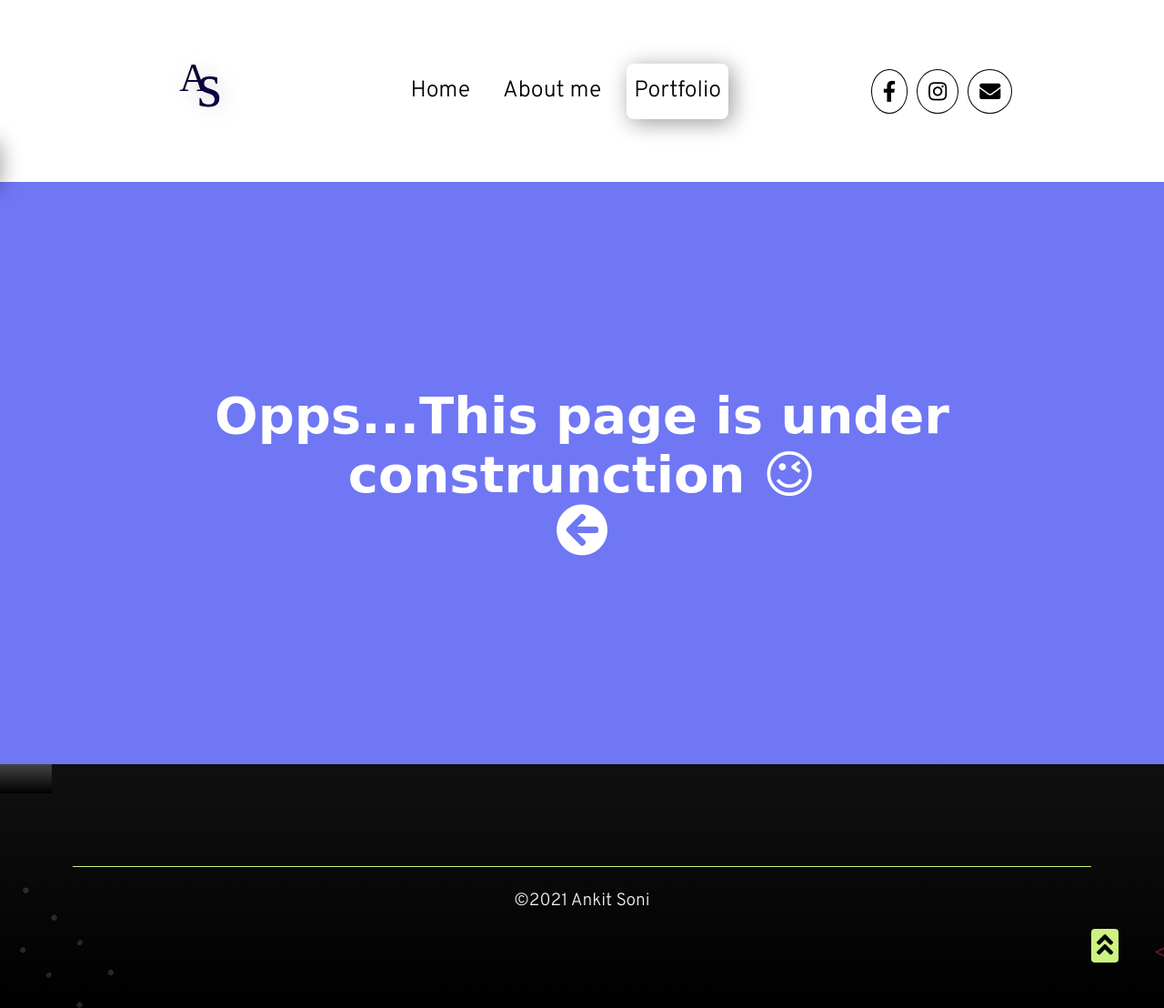
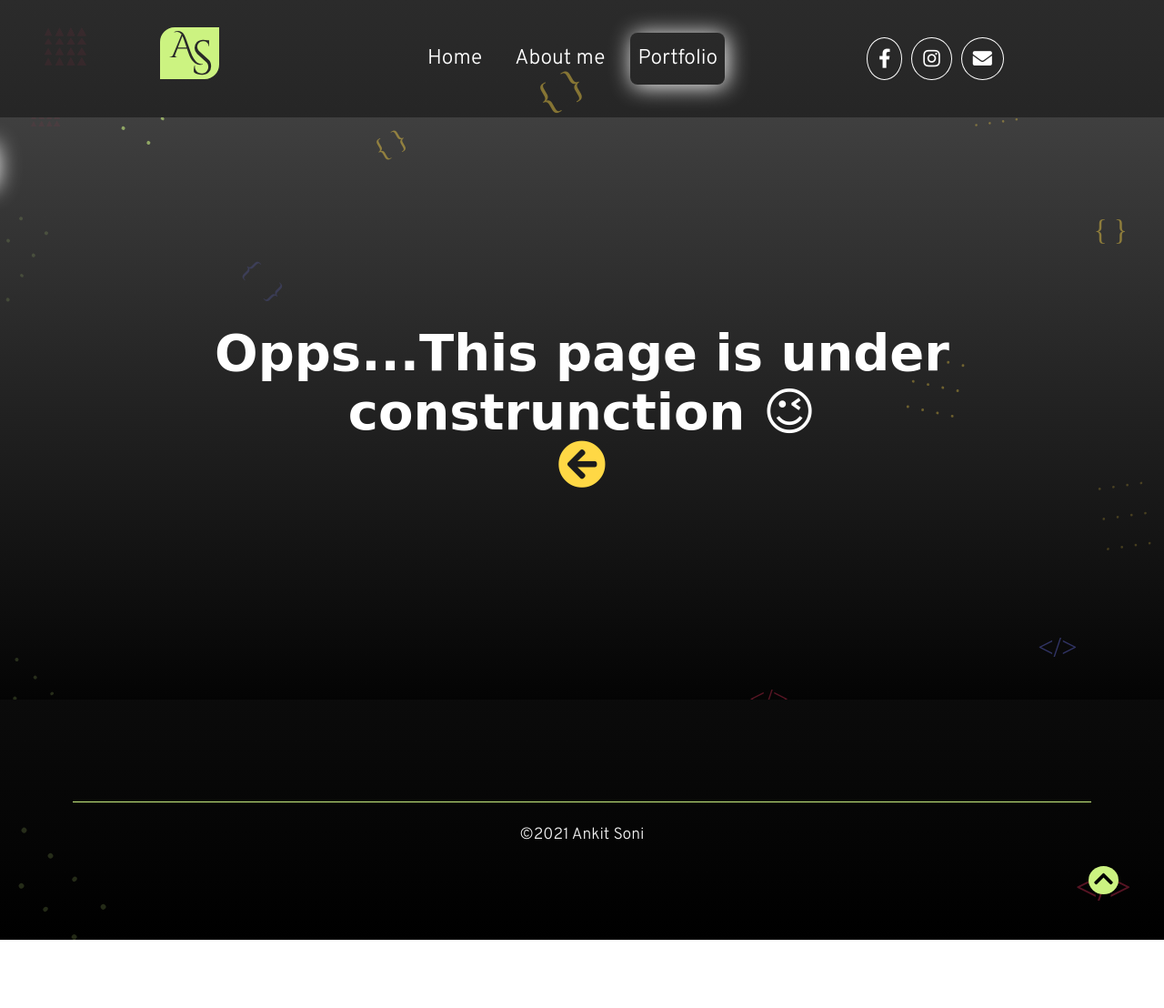
Before and after one commit to aktson/portfolio, a plain HTML site: page portfolio.html in a window 1280 px wide. Shown: the whole page at 91% size. After the commit the page ends 1033 px from the top, so only its background shows below. Drawn offline with Linux system fonts and the light colour scheme; a web font is replaced by a local one.

Commit message:
background in body updated

```diff
--- a/css/about.css
+++ b/css/about.css
@@ -4,5 +4,5 @@
 }
 .fa-arrow-circle-left {
   font-size: 3em;
-  color: white;
+  color: var(--red);
 }
--- a/css/portfolio.css
+++ b/css/portfolio.css
@@ -5,5 +5,5 @@
 
 .fa-arrow-circle-left {
   font-size: 3em;
-  color: white;
+  color: var(--secondary);
 }
--- a/css/style.css
+++ b/css/style.css
@@ -6,6 +6,7 @@
   --button-primary: #ccf381;
   --light: #f0f0f0;
   --button: #3a47d5;
+  --light-box-shadow: 2px 2px 24px white;
 }
 
 * {
@@ -30,8 +31,9 @@ body {
   overflow-x: hidden;
   position: relative;
   color: var(--light);
-  background: url("/images/main-bg.svg") no-repeat center left;
+  background: url("/images/bg.svg") no-repeat center left;
   background-size: cover;
+  /* background-image: linear-gradient(to right, #434343 0%, black 100%); */
 }
 
 header {
@@ -65,7 +67,7 @@ p,
 .cta,
 button {
   font-family: "Overpass", sans-serif, Verdana, Geneva, Tahoma, sans-serif;
-  font-size: 1.2em;
+  font-size: 1.1em;
   line-height: 1.8em;
 }
 h1 {
@@ -108,14 +110,14 @@ h4 {
 }
 /*  global header */
 header {
-  background: white;
-  padding: 20px;
   position: relative;
   align-items: center;
   gap: 10px;
+  padding: 30px;
 }
+
 #logo {
-  max-width: 120px;
+  width: 50%;
 }
 /* pc navigation */
 ul {
@@ -123,6 +125,7 @@ ul {
   justify-content: center;
   list-style: none;
   gap: 20px;
+  text-align: center;
 }
 nav ul li {
   position: relative;
@@ -130,6 +133,7 @@ nav ul li {
 }
 nav ul li a {
   font-size: 1.3em;
+  color: white;
 }
 nav ul li::before {
   content: "";
@@ -144,7 +148,7 @@ nav ul li::before {
 }
 
 nav ul li:hover::before {
-  box-shadow: 4px 4px 24px rgba(0, 0, 0, 0.4);
+  box-shadow: var(--light-box-shadow);
   border-radius: 8px;
 }
 /* social icons in header section */
@@ -155,20 +159,21 @@ nav ul li:hover::before {
 }
 .social-icons .fab,
 .social-icons .fas {
-  border: 1px solid black;
+  border: 1px solid white;
   padding: 12px;
   border-radius: 50%;
   text-align: center;
+  color: white;
   transition: 0.5s ease;
 }
 .social-icons .fab:hover,
 .social-icons .fas:hover {
-  box-shadow: 4px 4px 24px rgba(0, 0, 0, 0.4);
+  box-shadow: var(--light-box-shadow);
 }
 /* mobile navigation */
 .navigation-mobile {
   position: fixed;
-  width: 150px;
+  width: 125px;
   height: 100vh;
   transform: translateX(-100%);
   transition: 0.5s transform;
@@ -178,7 +183,7 @@ nav ul li:hover::before {
   justify-content: space-evenly;
   padding: 4px;
   font-size: 0.8em;
-  background: white;
+  background-image: linear-gradient(to right, #434343 0%, black 100%);
 }
 .mobile-ul,
 .mobile-social-icons {
@@ -192,13 +197,12 @@ nav ul li:hover::before {
 .hamburger {
   position: absolute;
   right: 30px;
-  top: 70px;
-  color: black;
-  font-size: 2em;
+  top: 40px;
+  font-size: 1.7em;
   display: none;
 }
 .active {
-  box-shadow: 4px 4px 24px rgba(0, 0, 0, 0.4);
+  box-shadow: 2px 2px 24px white;
   border-radius: 8px;
   pointer-events: none;
 }
@@ -206,12 +210,12 @@ nav ul li:hover::before {
 /* intro section */
 .intro-wrapper {
   height: 80vh;
-  color: black;
   display: flex;
   justify-content: center;
   align-items: center;
   position: relative;
-  background: var(--secondary);
+  background: url("/images/main-bg.svg") no-repeat center left;
+  background-size: cover;
 }
 
 .heading-intro {
@@ -258,8 +262,6 @@ nav ul li:hover::before {
 /* global main */
 main {
   position: relative;
-  background: url("/images/main-bg.svg") no-repeat center left;
-  background-size: contain;
   padding: 16px;
 }
 /* wrapper for h2, intro and all sites*/
@@ -377,12 +379,12 @@ footer {
   position: absolute;
   right: 50px;
   bottom: 50px;
-  font-size: 1.8em;
+  font-size: 1.5em;
   color: black;
   background-color: var(--button-primary);
   padding: 2px 6px;
   cursor: pointer;
-  border-radius: 4px;
+  border-radius: 50%;
 }
 
 .fa-github,
--- a/js/script.js
+++ b/js/script.js
@@ -5,6 +5,7 @@ const mobileNavigation = document.querySelector(".navigation-mobile")
 
 hamburger.onclick = function () {
     mobileNavigation.classList.toggle("show-nav-mobile");
+
 }
 
 // onclick button event which takes user to top of page
--- a/portfolio.html
+++ b/portfolio.html
@@ -18,9 +18,9 @@
   <body>
     <header class="flex">
       <!-- site logo -->
-      <img src="/images/logo.svg" alt="site logo" id="logo" />
+      <a href="index.html"><img src="/images/logo4.svg" alt="site logo" id="logo" /></a>
       <!-- site navigation -->
-      <nav>
+      <nav class="pc-navigation">
         <ul>
           <li><a href="index.html">Home</a></li>
           <li><a href="about.html">About me</a></li>
@@ -28,7 +28,7 @@
         </ul>
       </nav>
       <!-- social icons -->
-      <div class="social-icons">
+      <div class="social-icons pc-navigation">
         <a href="https://www.facebook.com/ankitsoni86" target="_blank" aria-label="link to author's facebook page">
           <span><i class="fab fa-facebook-f"></i></span>
         </a>
@@ -53,7 +53,7 @@
     <footer>&copy;2021 Ankit Soni</footer>
     <!-- button which takes user to top of page -->
     <div class="to-top">
-      <i class="fas fa-angle-double-up"></i>
+      <i class="fas fa-chevron-up"></i>
     </div>
     <!-- mobile navigation -->
     <div class="navigation-mobile">
```
Also changed, not shown: about.html (+4 -4 lines), css/index.css (+5 -3 lines), index.html (+6 -4 lines), images/Group 13.svg (added), images/Subtraction 3.svg (added), images/bg.svg (added), images/logo4.svg (added).
